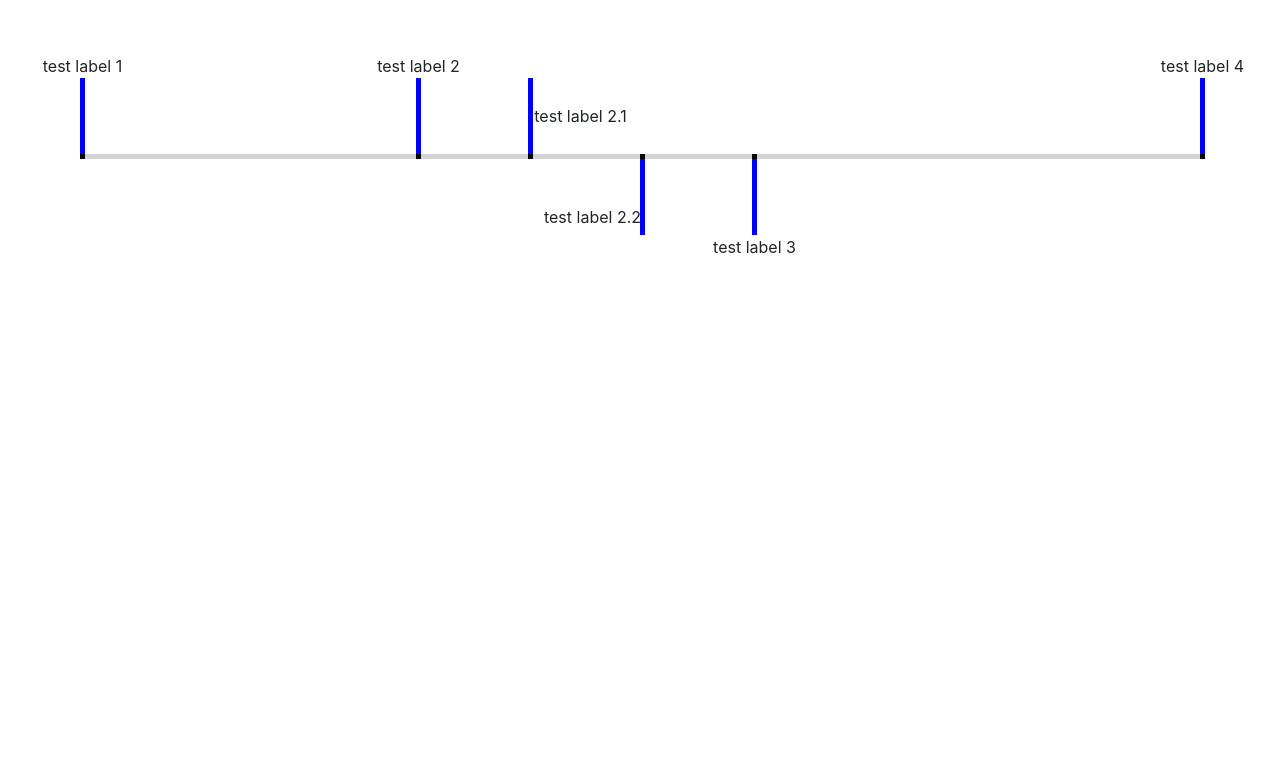
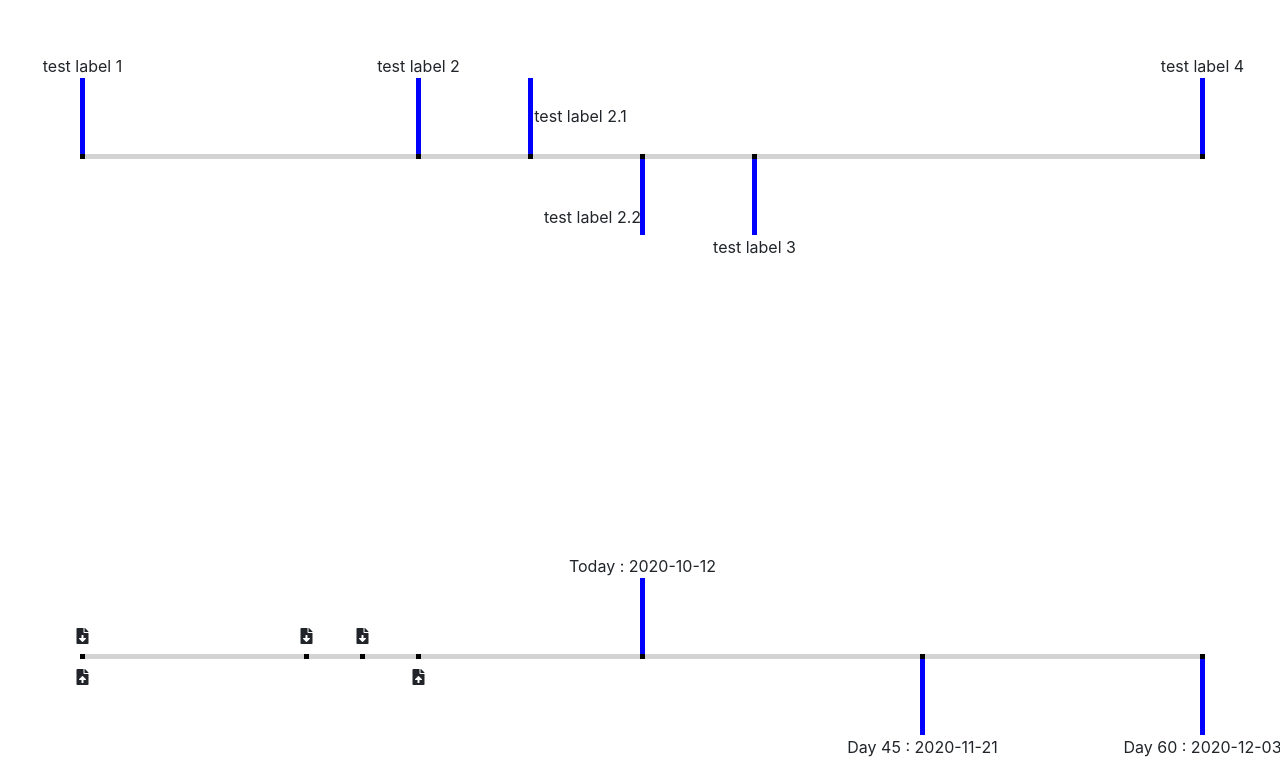
Before and after one commit to tlyau62/nx-timeline, a Vue app: page / in a window 1280 px wide. Shown: the part 174-952 px from the top of the page. Before the commit the page ends 800 px from the top, so only its background shows below. Built offline with nearby package versions, Linux system fonts and the light colour scheme.

Commit message:
Add example

```diff
--- a/package.json
+++ b/package.json
@@ -7,6 +7,7 @@
     "build": "vue-cli-service build"
   },
   "dependencies": {
+    "@fortawesome/fontawesome-free": "^5.15.2",
     "bootstrap": "^4.6.0",
     "bootstrap-vue": "^2.21.2",
     "core-js": "^3.6.5",
--- a/src/App.vue
+++ b/src/App.vue
@@ -48,6 +48,93 @@
         :progress="100"
         placement="top"
       />
+    </NxTimeline>
+
+    <NxTimeline id="my-progress">
+      <NxTimelineLabel
+        :offset-x="0"
+        :offset-y="0"
+        :progress="0"
+        placement="top"
+        :height="30"
+        hide-line
+      >
+        <i class="fas fa-file-download"></i>
+      </NxTimelineLabel>
+
+      <NxTimelineLabel
+        :offset-x="0"
+        :offset-y="0"
+        :progress="0"
+        placement="bottom"
+        :height="30"
+        hide-line
+      >
+        <i class="fas fa-file-upload"></i>
+      </NxTimelineLabel>
+
+      <NxTimelineLabel
+        :offset-x="0"
+        :offset-y="0"
+        :progress="20"
+        placement="top"
+        :height="30"
+        hide-line
+      >
+        <i class="fas fa-file-download"></i>
+      </NxTimelineLabel>
+
+      <NxTimelineLabel
+        :offset-x="0"
+        :offset-y="0"
+        :progress="25"
+        placement="top"
+        :height="30"
+        hide-line
+      >
+        <i class="fas fa-file-download"></i>
+      </NxTimelineLabel>
+
+      <NxTimelineLabel
+        :offset-x="0"
+        :offset-y="0"
+        :progress="30"
+        placement="bottom"
+        :height="30"
+        hide-line
+      >
+        <i class="fas fa-file-upload"></i>
+      </NxTimelineLabel>
+
+      <NxTimelineLabel
+        :offset-x="0"
+        :offset-y="0"
+        :progress="50"
+        placement="top"
+        :height="100"
+      >
+        Today : 2020-10-12
+      </NxTimelineLabel>
+
+      <NxTimelineLabel
+        :offset-x="0"
+        :offset-y="0"
+        :progress="(45 / 60) * 100"
+        placement="bottom"
+        :height="100"
+      >
+        Day 45 : 2020-11-21
+      </NxTimelineLabel>
+
+      <NxTimelineLabel
+        :offset-x="0"
+        :offset-y="0"
+        :progress="100"
+        placement="bottom"
+        :height="100"
+      >
+        Day 60 : 2020-12-03
+      </NxTimelineLabel>
     </NxTimeline>
   </div>
 </template>
--- a/src/main.js
+++ b/src/main.js
@@ -4,6 +4,7 @@ import router from "./router";
 import { BootstrapVue, IconsPlugin } from "bootstrap-vue";
 import "bootstrap/dist/css/bootstrap.css";
 import "bootstrap-vue/dist/bootstrap-vue.css";
+import "@fortawesome/fontawesome-free/css/all.min.css";
 
 Vue.config.productionTip = false;
 
```
Also changed, not shown: 1 other file (tests, documents, lock files or other folders).
